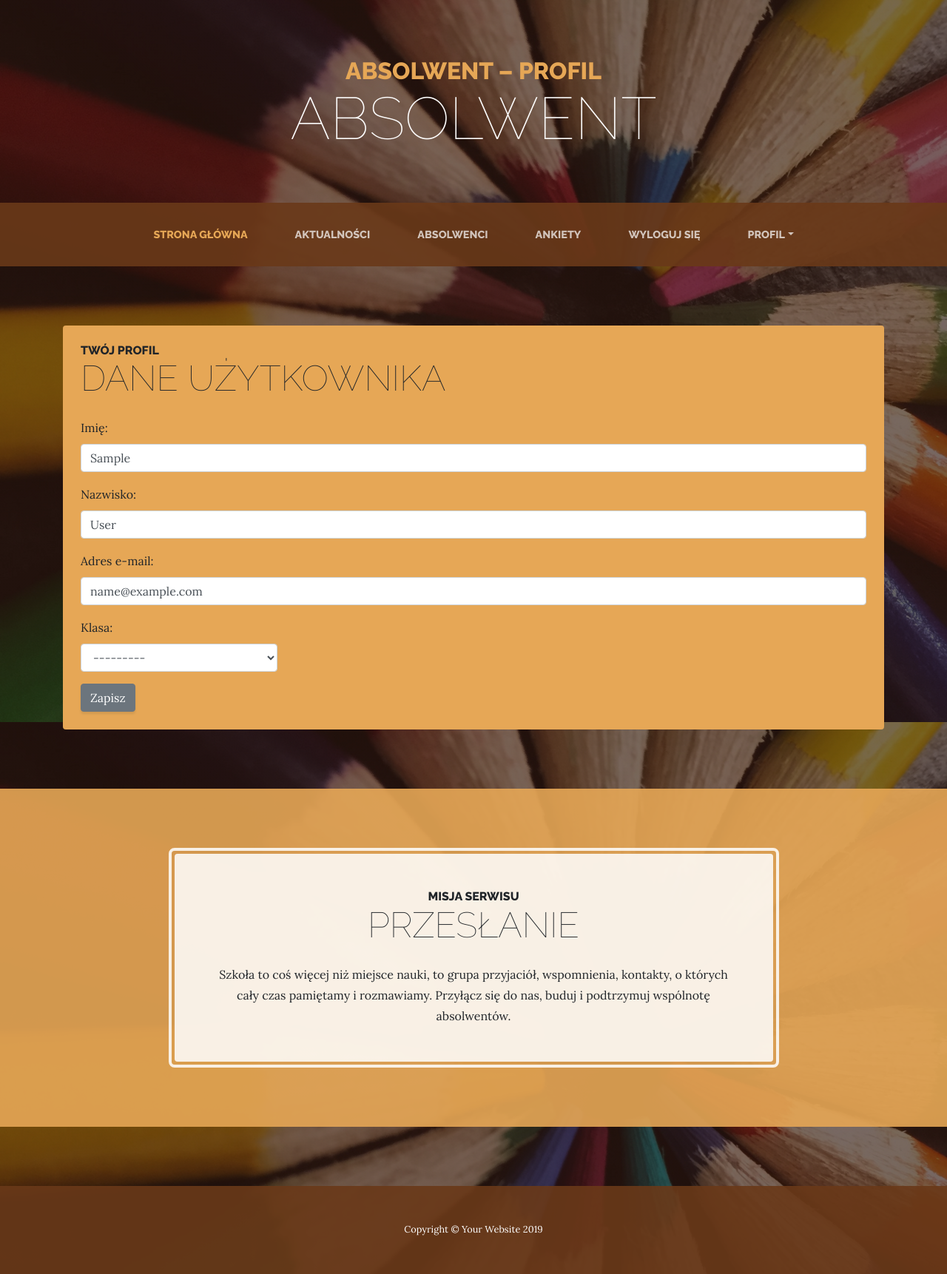
After one commit to lo1cgsan/abslowent4B, a Django app: page /osoby/edytuj/ in a window 1280 px wide. The commit adds this page. Shown: the whole page at 74% size. Run offline with Django 4.2, Linux system fonts and the light colour scheme; the visitor is signed in with stand-in values (Sample User, id 1); data that the repository does not hold is empty; some libraries are stand-ins or nearby versions.

Commit message:
formularz edycji profilu użytkownika

```diff
--- a/osoby/forms.py
+++ b/osoby/forms.py
@@ -1,6 +1,22 @@
 from django import forms
 from django.contrib.auth.models import User
 from django.contrib.auth.forms import UserCreationForm
+from osoby.models import Klasa
+
+class UserEditForm(forms.ModelForm):
+    klasa = forms.ModelChoiceField(
+        queryset=Klasa.objects.all(),
+        widget=forms.Select(attrs={'class': 'form-control w-25'})
+    )
+
+    class Meta:
+        model = User
+        fields = ('first_name', 'last_name', 'email')
+        widgets = {
+            'first_name': forms.TextInput(attrs={'required': 'required', 'class': 'form-control'}),
+            'last_name': forms.TextInput(attrs={'required': 'required', 'class': 'form-control'}),
+            'email': forms.EmailInput(attrs={'required': 'required', 'class': 'form-control'}),
+        }
 
 class UserCreateForm(UserCreationForm):
 
--- /dev/null
+++ b/osoby/templates/osoby/edytuj_osobe1.html
@@ -0,0 +1,16 @@
+{% extends 'szablon.html' %}
+{% block tytul %}Absolwent – Profil{% endblock %}
+{% block h1 %}Absolwent – Profil{% endblock %}
+{% block tresc %}
+    <div class="w-100 bg-primary rounded p-4">
+        <h2 class="section-heading mb-4">
+            <span class="section-heading-upper">Twój profil</span>
+            <span class="section-heading-lower">Dane użytkownika</span>
+        </h2>
+        <form method="POST">
+            {% csrf_token %}
+            {{ form.as_p }}
+            <button type="submit" class="btn btn-secondary">Zapisz</button>
+        </form>
+    </div>
+{% endblock %}
--- a/osoby/urls.py
+++ b/osoby/urls.py
@@ -9,4 +9,5 @@ urlpatterns = [
     path('loguj/', views.loguj_osobe, name='loguj-osobe'),
     path('wyloguj/', views.wyloguj_osobe, name='wyloguj-osobe'),
     path('rejestruj/', views.rejestruj_osobe, name='rejestruj-osobe'),
+    path('edytuj/', views.edytuj_osobe, name='edytuj-osobe'),
 ]
--- a/osoby/views.py
+++ b/osoby/views.py
@@ -1,11 +1,13 @@
 from django.http import HttpResponse
 from django.shortcuts import render, redirect
 from osoby.models import Klasa, Absolwent
-from osoby.forms import UserLoginForm, UserCreateForm
+from osoby.forms import UserLoginForm, UserCreateForm, UserEditForm
 from django.contrib.auth import authenticate, login, logout
 from django.contrib import messages
 from django.urls import reverse
 from django.contrib.auth.forms import UserCreationForm
+
+from django.contrib.auth.decorators import login_required
 
 def index(request):
     return HttpResponse("<h1>Witaj w Django!</h1>")
@@ -48,3 +50,28 @@ def rejestruj_osobe(request):
     else:
         form = UserCreateForm()
     return render(request, 'osoby/rejestruj_osobe1.html', {'form': form})
+
+@login_required()
+def edytuj_osobe(request):
+    try:
+        a = Absolwent.objects.filter(user=request.user).first()
+    except Absolwent.DoesNotExist:
+        a = 0
+    print(a)
+    if request.method == 'POST':
+        form = UserEditForm(instance=request.user, data=request.POST)
+        if form.is_valid():
+            # print(form.cleaned_data['klasa'])
+            if a:
+                a.klasa = form.cleaned_data['klasa']
+                a.save()
+            else:
+                a = Absolwent.objects.create(user=request.user, klasa=form.cleaned_data['klasa'])
+            form.save()
+            messages.success(request, "Zaktualizowano dane użytkownika!")
+            return redirect(reverse('osoby:lista'))
+    else:
+        if a:
+            a = a.klasa.id
+        form = UserEditForm(instance=request.user, initial={'klasa':a})
+    return render(request, 'osoby/edytuj_osobe1.html', {'form': form})
--- a/templates/szablon.html
+++ b/templates/szablon.html
@@ -63,7 +63,7 @@
             <a class="nav-link dropdown-toggle text-uppercase text-expanded" href="#" id="navbarDropdown" role="button" data-toggle="dropdown" aria-haspopup="true" aria-expanded="false">Profil</a>
             <div class="dropdown-menu" aria-labelledby="navbarDropdown">
               <a class="dropdown-item" href="{% url 'osoby:rejestruj-osobe' %}">Załóż konto</a>
-              <a class="dropdown-item" href="#">Edytuj dane</a>
+              <a class="dropdown-item" href="{% url 'osoby:edytuj-osobe' %}">Edytuj dane</a>
             </div>
           </li>
         </ul>
```
